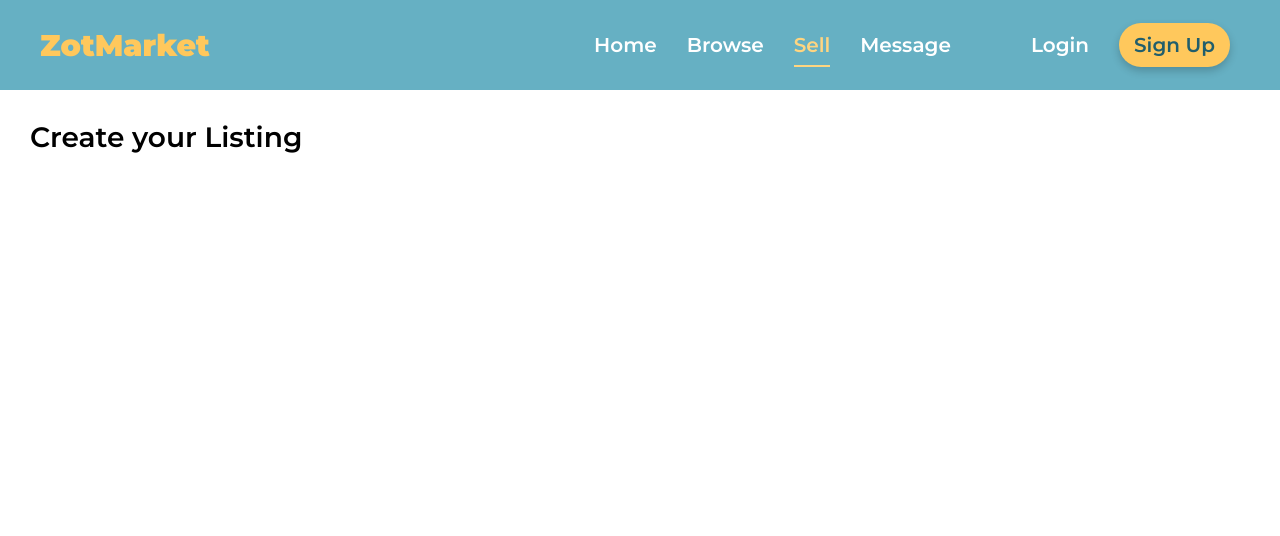
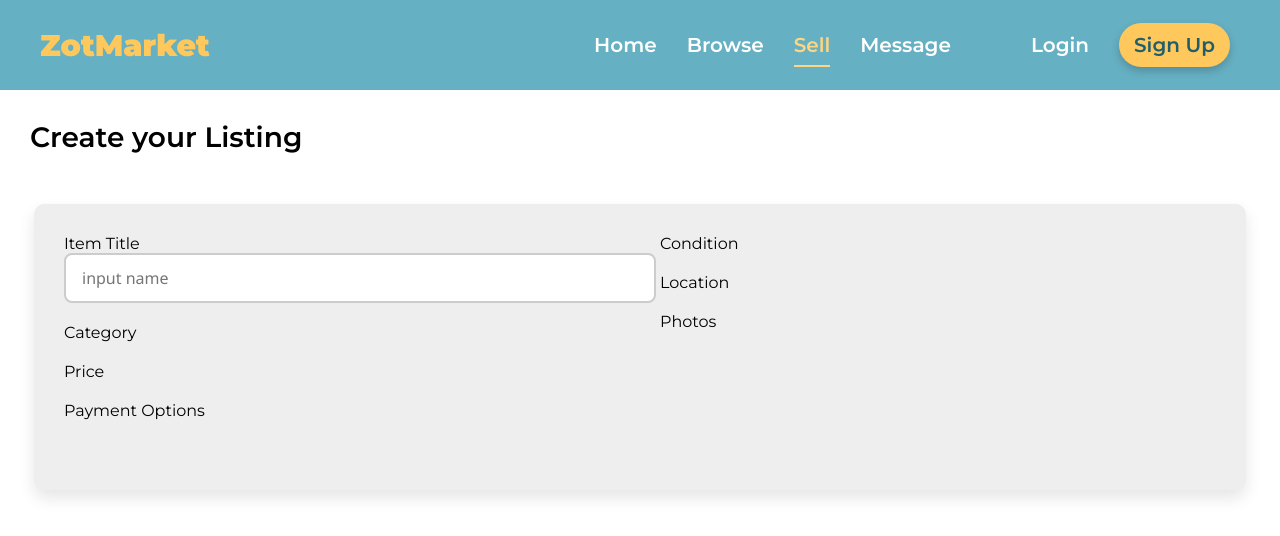
Before and after one commit to cduong1012/ZotMarket, a React (Create React App) app in the folder zotmarket/: page /sell in a window 1280 px wide. Shown: the top 536 px of the page. Built offline with nearby package versions, Linux system fonts and the light colour scheme.

Commit message:
Added event handlers for checkboxes and more

```diff
--- a/zotmarket/src/pages/Sell/Sell.jsx
+++ b/zotmarket/src/pages/Sell/Sell.jsx
@@ -1,12 +1,75 @@
-import React from 'react'
+import React, { useState } from 'react'
 import '../../styles/Sell.css';
 
 function Sell() {
+    const [formData, setFormData] = useState({
+        title: '',
+        category: '',
+        price: '',
+        paymentOptions: [],
+        condition: '',
+        location: '',
+        photos: []
+    });
+
+    const handleCheckboxMark = (e) => {
+        const {name, value, checked } = e.target;
+        setFormData(prev => ({
+            ...prev,
+            [name]: checked
+                ? [...prev[name], value]
+                : prev[name].filter(item => item !== value)
+        }));
+    };
+
+    const handleSubmit = () => {
+        console.log('Item posted!', formData);
+    };
+
   return (
-    <div>
-        <div className = "Title"> Create your Listing </div>
-        <div className = "Greyb"></div>
-    </div>
+      <div>
+      <div className = "Title"> Create your Listing </div>
+
+        <div className = "Form-Container">
+            <div className="form-columns">
+                <div className="form-column">
+
+                    <div className="input-form">
+                        <label>Item Title</label>
+                        <input className="text-box" type="text" placeholder="input name"/>
+                    </div>
+
+                    <div className="input-form">
+                        <label>Category</label>
+                    </div>
+
+                    <div className="input-form">
+                        <label>Price</label>
+                    </div>
+
+                    <div className="input-form">
+                        <label>Payment Options</label>
+                    </div>
+                </div>
+
+                <div className="form-column">
+                    <div className="input-form">
+                        <label>Condition</label>
+                    </div>
+
+                    <div className="input-form">
+                        <label>Location</label>
+                    </div>
+
+                    <div className="input-form">
+                        <label>Photos</label>
+                    </div>
+
+                </div>
+            </div>
+
+        </div>
+      </div>
 
   )
 }
```
